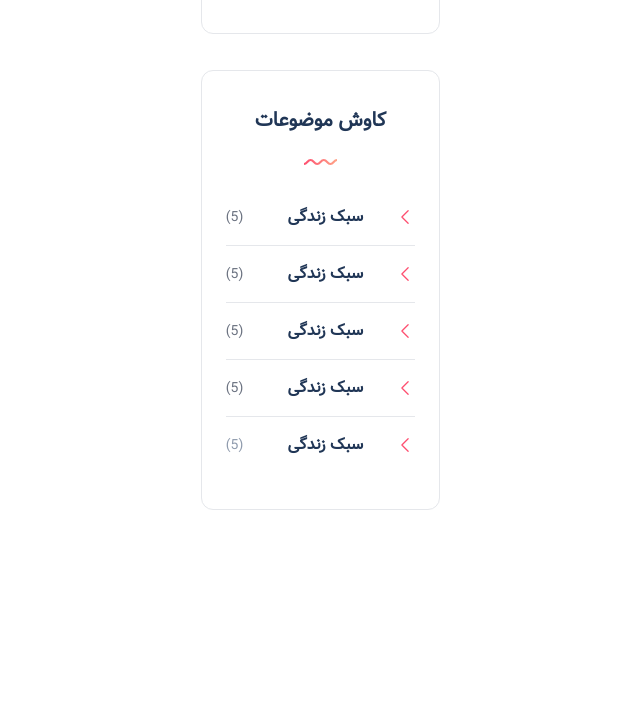
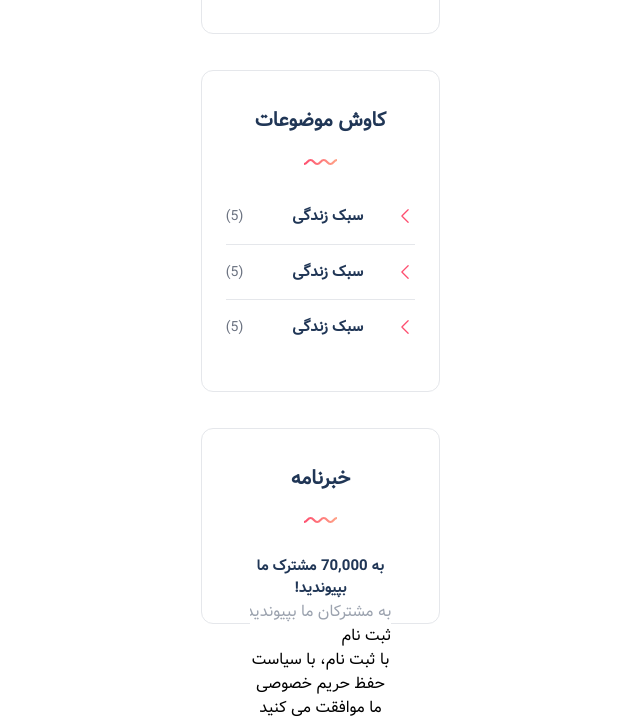
Before and after one commit to allllrez/development, a website: page public/index.html in a window 1280 px wide. Shown: the part 2018-2738 px from the top of the page, without its empty margins (68-708 px from the left). Before the commit the page ends 2568 px from the top, so only its background shows below. Drawn offline with Linux system fonts and the light colour scheme.

Commit message:
news letter changes

```diff
--- a/public/index.html
+++ b/public/index.html
@@ -128,7 +128,7 @@
     <main class="w-[58%] mx-auto mt-10">
 
 
-        <section class="flex flex-row gap-x-6">
+        <section class="flex flex-row gap-x-6 -mb-96">
 
             <div class="basis-2/3   ">
                 <div class="w-full h-96 bg-orange-500"></div>
@@ -243,7 +243,7 @@
 
                                 </span>
                                 <a href="">
-                                    <h3 class="text-[#203656] text-base font-bold ">سبک زندگی</h3>
+                                    <h3 class="text-[#203656] text-[15px] font-bold ">سبک زندگی</h3>
                                 </a>
 
                             </div>
@@ -251,7 +251,6 @@
                                 (5)
                             </div>
                         </div>
-
                         <div class="flex flex-row justify-between items-center align-middle">
                             <div class="flex flex-row justify-between items-center align-middle gap-8">
                                 <span class=" text-[#FE4F70] ">
@@ -261,7 +260,7 @@
 
                                 </span>
                                 <a href="">
-                                    <h3 class="text-[#203656] text-base font-bold ">سبک زندگی</h3>
+                                    <h3 class="text-[#203656] text-[15px] font-bold ">سبک زندگی</h3>
                                 </a>
 
                             </div>
@@ -269,7 +268,6 @@
                                 (5)
                             </div>
                         </div>
-
                         <div class="flex flex-row justify-between items-center align-middle">
                             <div class="flex flex-row justify-between items-center align-middle gap-8">
                                 <span class=" text-[#FE4F70] ">
@@ -279,7 +277,7 @@
 
                                 </span>
                                 <a href="">
-                                    <h3 class="text-[#203656] text-base font-bold ">سبک زندگی</h3>
+                                    <h3 class="text-[#203656] text-[15px] font-bold ">سبک زندگی</h3>
                                 </a>
 
                             </div>
@@ -288,43 +286,34 @@
                             </div>
                         </div>
 
-                        <div class="flex flex-row justify-between items-center align-middle">
-                            <div class="flex flex-row justify-between items-center align-middle gap-8">
-                                <span class=" text-[#FE4F70] ">
-                                    <svg xmlns="http://www.w3.org/2000/svg" fill="none" viewBox="0 0 24 24" stroke-width="1.5" stroke="currentColor" class="w-5 h-5">
-                                        <path stroke-linecap="round" stroke-linejoin="round" d="M15.75 19.5 8.25 12l7.5-7.5" />
-                                      </svg>
-
-                                </span>
-                                <a href="">
-                                    <h3 class="text-[#203656] text-base font-bold ">سبک زندگی</h3>
-                                </a>
-
-                            </div>
-                            <div class="text-sm text-gray-500">
-                                (5)
-                            </div>
-                        </div>
-
-                        <div class="flex flex-row justify-between items-center align-middle">
-                            <div class="flex flex-row justify-between items-center align-middle gap-8">
-                                <span class=" text-[#FE4F70] ">
-                                    <svg xmlns="http://www.w3.org/2000/svg" fill="none" viewBox="0 0 24 24" stroke-width="1.5" stroke="currentColor" class="w-5 h-5">
-                                        <path stroke-linecap="round" stroke-linejoin="round" d="M15.75 19.5 8.25 12l7.5-7.5" />
-                                      </svg>
-
-                                </span>
-                                <a href="">
-                                    <h3 class="text-[#203656] text-base font-bold ">سبک زندگی</h3>
-                                </a>
-
-                            </div>
-                            <div class="text-sm text-[#8f9bad]">
-                                (5)
-                            </div>
-                        </div>
 
                       </div>
+                </div>
+
+                <div class="w-full max-h-max border border-gray-200/100 rounded-xl flex flex-col items-center justify-between align-middle text-center py-9 px-6   space-y-6">
+                    <div>
+                        <h2 class=" text-[#203656] text-xl font-bold"> خبرنامه </h2>
+                    </div>
+                    <svg xmlns="http://www.w3.org/2000/svg" width="33" height="6">
+                        <defs>
+                            <linearGradient id="gradient" x1="0%" y1="0%" x2="100%" y2="0%">
+                                <stop offset="0%" stop-color="#FE4F70"/>
+                                <stop offset="100%" stop-color="#FFA387"/>
+                            </linearGradient>
+                            </defs>
+                        <path d="M33 1c-3.3 0-3.3 4-6.598 4C23.1 5 23.1 1 19.8 1c-3.3 0-3.3 4-6.599 4-3.3 0-3.3-4-6.6-4S3.303 5 0 5" stroke="url(#gradient)" stroke-width="2" fill="none"/>
+                    </svg>
+                    <div class=" flex flex-col w-full h-10 py-2 px-6">
+                        <h4 class="text-[15px] font-VazirBold text-[#203656]">به 70,000 مشترک ما بپیوندید!</h4>
+                        <form class="text-center" action="#">
+                            <input class="text-center   w-full" type="text" placeholder="به مشترکان ما بپیوندید...">
+                            <button class="block" type="submit"> ثبت نام</button>
+                        </form>
+                        <p>
+                            با ثبت نام، با <a href="#">سیاست حفظ حریم خصوصی ما</a> موافقت می کنید
+                        </p>
+
+                    </div>
                 </div>
             </div>
         </section>
```
Also changed, not shown: public/styles/app.css.
